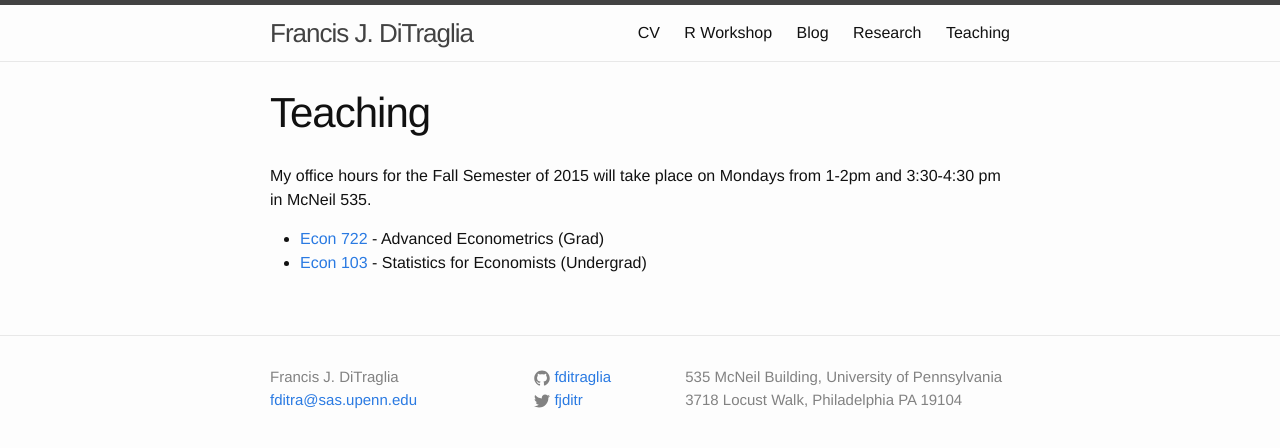
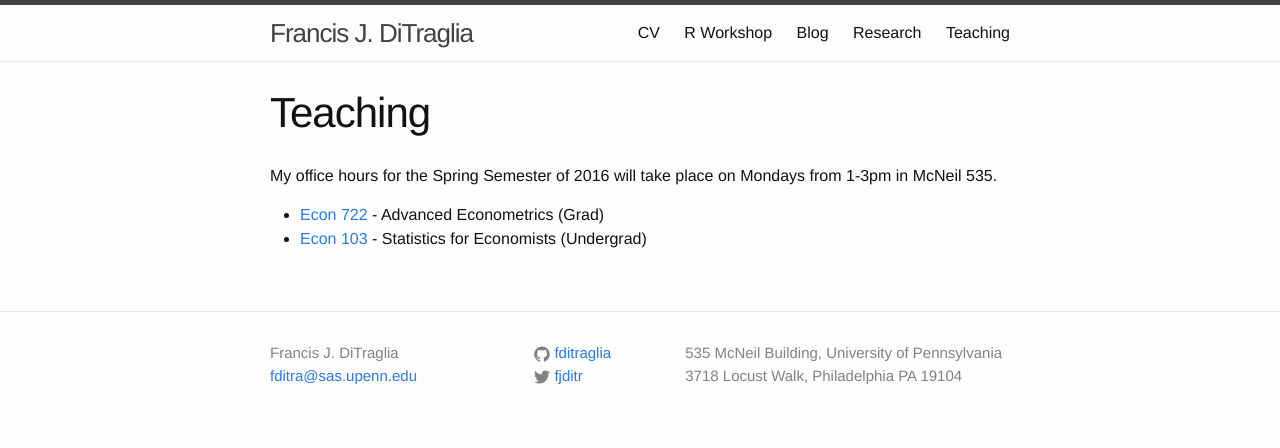
Before and after one commit to fditraglia/fditraglia.github.io, a Jekyll site: the page built from teaching.md, in a window 1280 px wide. Shown: the top 448 px of the page. Built offline with Jekyll 4.4.1, drawn with Linux system fonts in a browser that asks for light colours.

Commit message:
update office hours

```diff
--- a/teaching.md
+++ b/teaching.md
@@ -3,7 +3,7 @@
 title: Teaching
 permalink: /Teaching/
 ---
-My office hours for the Fall Semester of 2015 will take place on Mondays from 1-2pm and 3:30-4:30 pm in McNeil 535.
+My office hours for the Spring Semester of 2016 will take place on Mondays from 1-3pm in McNeil 535.
 
 - [Econ 722](http://ditraglia.com/econ722) - Advanced Econometrics (Grad)
 - [Econ 103](http://ditraglia.com/Econ103Public) - Statistics for Economists (Undergrad)
```
